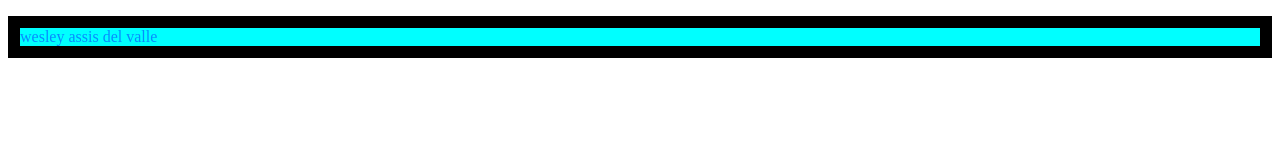
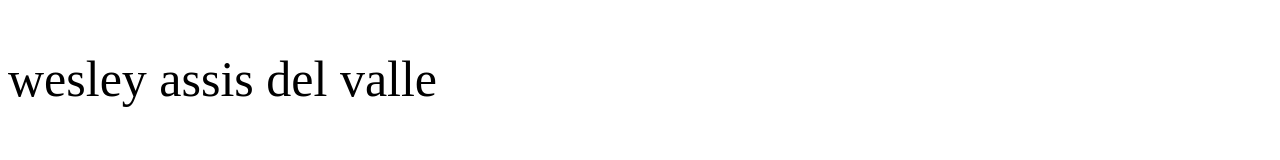
Before and after one commit to Wesley939/Engenharia-de-Software, a plain HTML site: page CSS/fonts/fonts.html in a window 1280 px wide. Drawn offline with Linux system fonts and the light colour scheme; a web font is replaced by a local one.

Commit message:
atualização

```diff
--- a/CSS/fonts/fonts.html
+++ b/CSS/fonts/fonts.html
@@ -6,16 +6,22 @@
     <meta name="viewport" content="width=device-width, initial-scale=1.0">
     <title>Document</title>
     <style>
-        p {
-            border: 12px solid #000;
-            color: rgb(7, 139, 255);
-            background-color: aqua;
+        @font-face{
+            font-family: 'font';
+            src: url('NotoSans.woff')
+            format('woff');
+            font-style: normal;
+        }
+        #p{
+            font-size: 50px;
+            font-weight: 100;
+            font-family: 'font';
         }
     </style>
 </head>
 
 <body>
-    <p>
+    <p id="p">
         wesley assis del valle
     </p>
 </body>
```
Also changed, not shown: CSS/fonts/Noto_Sans_JP/OFL.txt (deleted), CSS/fonts/Noto_Sans_JP/README.txt (deleted), 1 other file.
